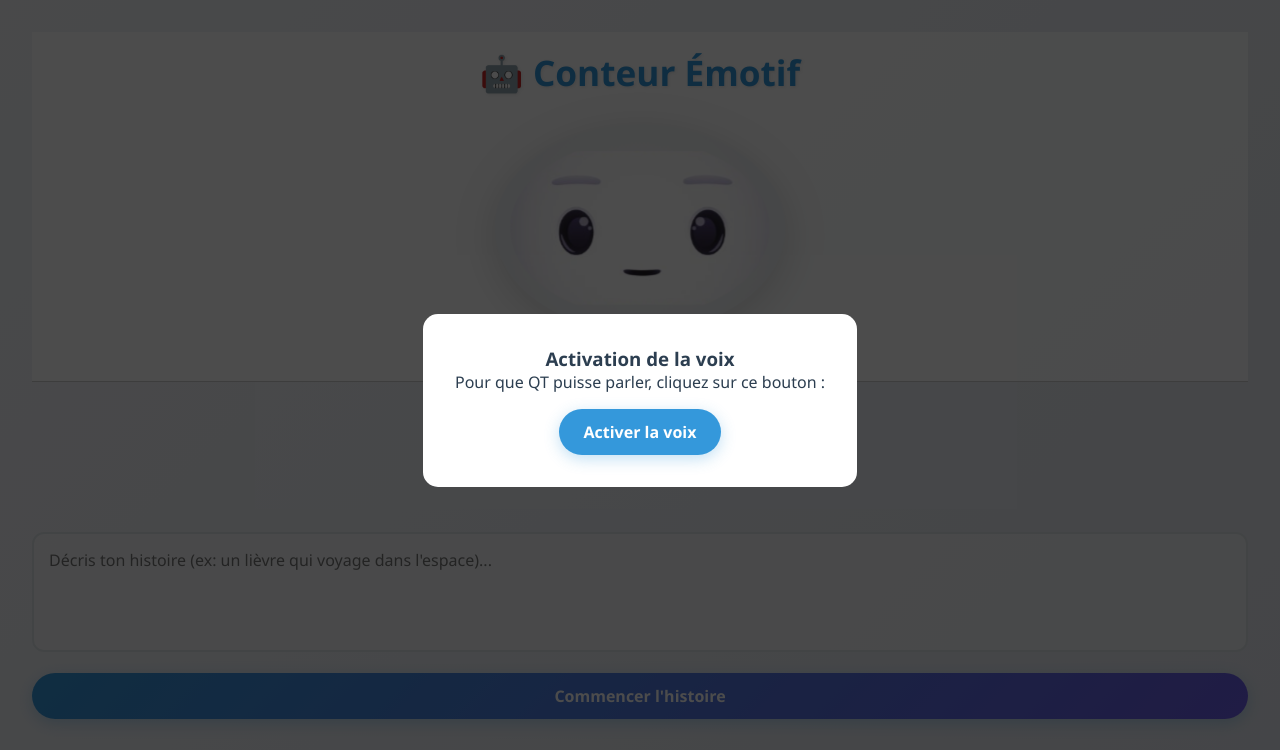
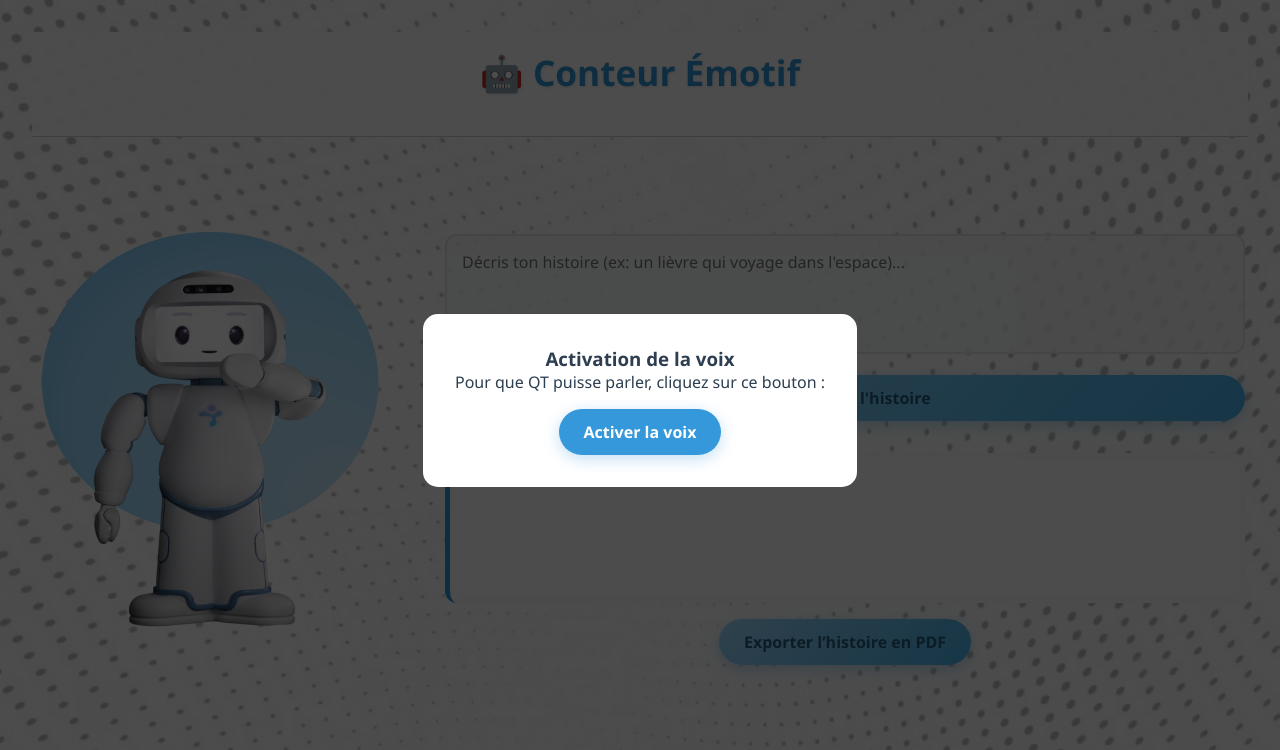
Before and after one commit to kayzouko/QT, a plain HTML site: page frontend/index.html in a window 1280 px wide. Shown: the top 750 px of the page. Drawn offline with nearby package versions, Linux system fonts and the light colour scheme.

Commit message:
ajustement de l'interface
- ajout d'un corps a QT
- ajustement des tailles des éléments
- déplacement du positionnement et format du visage qui restranscrit les émotions
- ajustement de l'interface / de la colorimétrie

```diff
--- a/frontend/index.html
+++ b/frontend/index.html
@@ -36,9 +36,12 @@ if (!localStorage.getItem('audioActivated')) {
 <body>
     <div class="fixed-header">
         <h1>🤖 Conteur Émotif</h1>
-
+    </div>
+    <div class="main-flex">
         <div class="robot-container">
-            <img src="emotions/neutre.png" alt="Visage du robot QT" id="robotImage" class="robot-face">
+            <div class="robot-qt">
+                <img src="emotions/body.png" alt="Corps du robot" class="robot-body">
+                <img src="emotions/neutre.png" alt="Visage du robot QT" id="robotFace" class="robot-face">
             </div>
         </div>
         <div class="content">
@@ -49,13 +52,13 @@ if (!localStorage.getItem('audioActivated')) {
                     <button id="stopButton" class="hidden">Arrêter</button>
                 </div>
             </div>
-
             <div class="story-display" id="storyDisplay"></div>
             <div class="export-container" style="text-align: center; margin-top: 1rem;">
                 <button id="exportPdfButton">Exporter l’histoire en PDF</button>
             </div>
         </div>
-
+    </div>
     <script src="script.js"></script>
 </body>
+
 </html>
--- a/frontend/script.js
+++ b/frontend/script.js
@@ -24,7 +24,7 @@ document.addEventListener('DOMContentLoaded', () => {
         'inquiet': 'inquiet.png'
     };
 
-    const robotImage = document.getElementById('robotImage');
+    const robotFace = document.getElementById('robotFace');
     const promptInput = document.getElementById('promptInput');
     const storyDisplay = document.getElementById('storyDisplay');
     const generateButton = document.getElementById('generateButton');
@@ -51,7 +51,7 @@ document.addEventListener('DOMContentLoaded', () => {
 
         try {
             storyDisplay.innerHTML = '<div class="loading">QT réfléchit...</div>';
-            robotImage.src = 'emotions/neutre.png';
+            robotFace.src = 'emotions/neutre.png';
 
             const response = await fetch('http://localhost:3000/api/generate', {
                 method: 'POST',
@@ -83,7 +83,7 @@ document.addEventListener('DOMContentLoaded', () => {
 
                 //change l'image du robot en fonction de l'émotion
                 const emotion = segment.emotion.toLowerCase();
-                robotImage.src = `emotions/${emotionsMap[emotion] || 'neutre.png'}`;
+                robotFace.src = `emotions/${emotionsMap[emotion] || 'neutre.png'}`;
 
                 //va lire le texte à voix haute
                 await speakText(segment.text, frenchVoice);
@@ -95,7 +95,7 @@ document.addEventListener('DOMContentLoaded', () => {
         } catch (error) {
             console.error('Erreur:', error);
             storyDisplay.innerHTML = `<div class="error">Erreur: ${error.message}</div>`;
-            robotImage.src = 'emotions/triste.png';
+            robotFace.src = 'emotions/triste.png';
         } finally {
             resetUI();
         }
@@ -127,7 +127,7 @@ document.addEventListener('DOMContentLoaded', () => {
     function resetUI() {
         generateButton.textContent = 'Commencer l\'histoire';
         stopButton.classList.remove('visible');
-        robotImage.classList.remove('speaking');
+        robotFace.classList.remove('speaking');
     }
 
     function loadVoices() {
--- a/frontend/style.css
+++ b/frontend/style.css
@@ -31,7 +31,7 @@ h1 {
 }
 
 .fixed-header {
-    position: sticky; /* ou fixed pour qu'il reste toujours visible */
+    position: sticky;
     top: 0;
     z-index: 100;
     background: rgba(255, 255, 255, 0.95);
@@ -40,7 +40,7 @@ h1 {
 }
 
 .content {
-    margin-top: 150px;
+    margin-top: 40px;
 }
 
 .robot-container {
@@ -107,8 +107,8 @@ textarea:focus {
 }
 
 button {
-    background: linear-gradient(135deg, #3498db 0%, #6c5ce7 100%);
-    color: white;
+    background: linear-gradient(135deg, #9edcff 0%, #49b5ee 100%);
+    color: #245d7b;
     border: none;
     padding: 12px 25px;
     border-radius: 50px;
@@ -222,3 +222,83 @@ button:active {
         font-size: 0.9rem;
     }
 }
+
+.robot-qt {
+    position: relative;
+    display: inline-block;
+    width: 350px;   /* ajuste selon taille de body.png */
+    height: 420px;  /* ajuste selon taille visuelle désirée */
+}
+
+.robot-body {
+    width: 100%;
+    height: 100%;
+    display: block;
+    z-index: 2;
+    user-select: none;
+    pointer-events: none;
+}
+
+.robot-face {
+    position: absolute;
+    left: 30.5%;
+    top: 57px;
+    width: 133px;
+    height: 109px;
+    transform: translateX(-50%);
+    z-index: 1;
+    border-radius: 50%;
+}
+
+.robot-body {
+    position: relative;
+    z-index: 2;
+}
+.robot-face {
+    z-index: 1;
+}
+
+.main-flex {
+    display: flex;
+    flex-direction: row;
+    align-items: flex-start;
+    justify-content: center;
+    margin-top: 25px;
+    gap: 60px; /* espace entre robot et contenu */
+}
+
+.robot-container {
+    min-width: 350px;
+    display: flex;
+    justify-content: center;
+    margin-top: 60px;  /* espace entre le header et le robot ! */
+}
+
+.content {
+    flex: 1 1 600px;
+    max-width: 800px;
+}
+
+@media (max-width: 900px) {
+    .main-flex {
+        flex-direction: column;
+        align-items: center;
+        gap: 0;
+    }
+    .robot-container {
+        margin-bottom: 25px;
+        min-width: unset;
+    }
+    .content {
+        max-width: 100%;
+    }
+}
+
+body {
+    background-image: url('emotions/background.png');
+    background-size: 100vw auto;
+    background-repeat: no-repeat;
+    background-position: top center;
+    background-attachment: fixed;
+    min-height: 100vh;
+}
```
Lines whose indentation alone changed are shown as unchanged.
